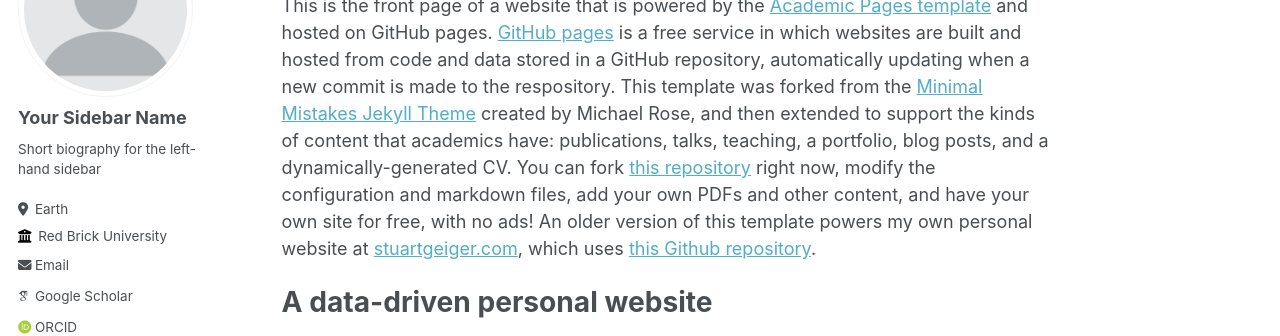
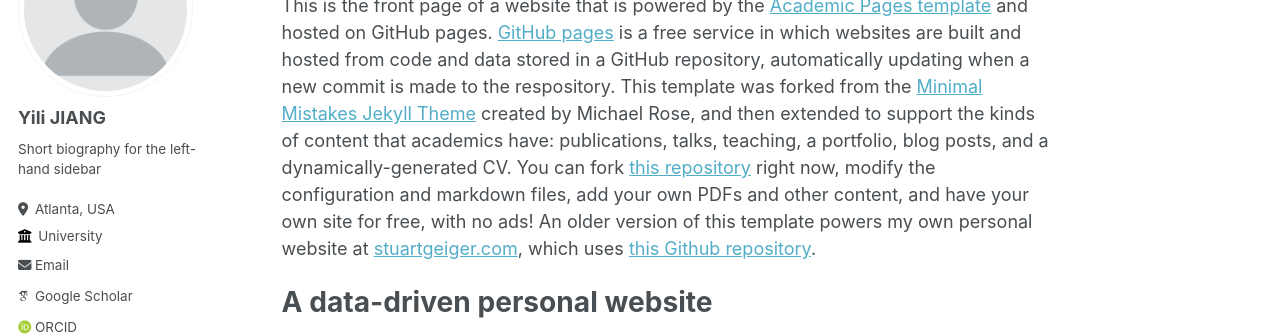
Before and after one commit to suhbrina-perry/suhbrina-perry.github.io, a Jekyll site: the page built from _pages/about.md, in a window 1280 px wide. Shown: the part 184-520 px from the top of the page. Built offline with Jekyll 4.4.1, drawn with Linux system fonts in a browser that asks for light colours; some web fonts are replaced.

Commit message:
Update _config.yml

```diff
--- a/_config.yml
+++ b/_config.yml
@@ -22,11 +22,11 @@ repository               : "CANlabGo/CANlabGo.github.io"
 author:
   # Biographic information
   avatar           : "profile.png"
-  name             : "Your Sidebar Name"
+  name             : "Yili JIANG"
   pronouns         : # example: "she/her"
   bio              : "Short biography for the left-hand sidebar"
-  location         : "Earth"
-  employer         : "Red Brick University"
+  location         : "Atlanta, USA"
+  employer         : "University"
   uri              : # URL
   email            : "none@example.org"
 
```
